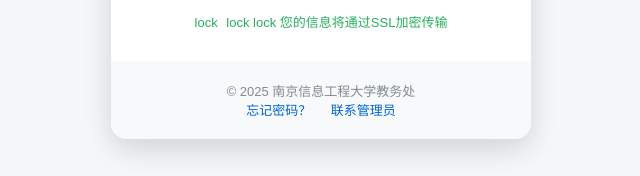
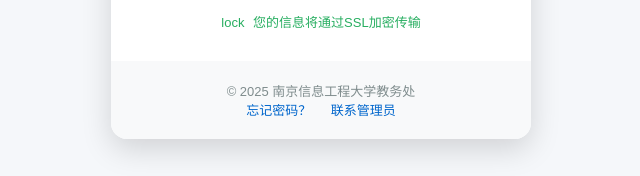
Before and after one commit to bajin135246-svg/nusit-phishing-demo, a plain HTML site: page index.html in a window 1280 px wide. Shown: the part 621-797 px from the top of the page, 319-959 px from the left. Drawn offline with Linux system fonts and the light colour scheme; no server answers.

Commit message:
Update index.html

```diff
--- a/index.html
+++ b/index.html
@@ -153,7 +153,7 @@
                 <button type="submit" class="btn">立即验证身份</button>
             </form>
 
-            <div class="security">lock lock 您的信息将通过SSL加密传输</div>
+            <div class="security"> 您的信息将通过SSL加密传输</div>
         </div>
 
         <div class="footer">
```
